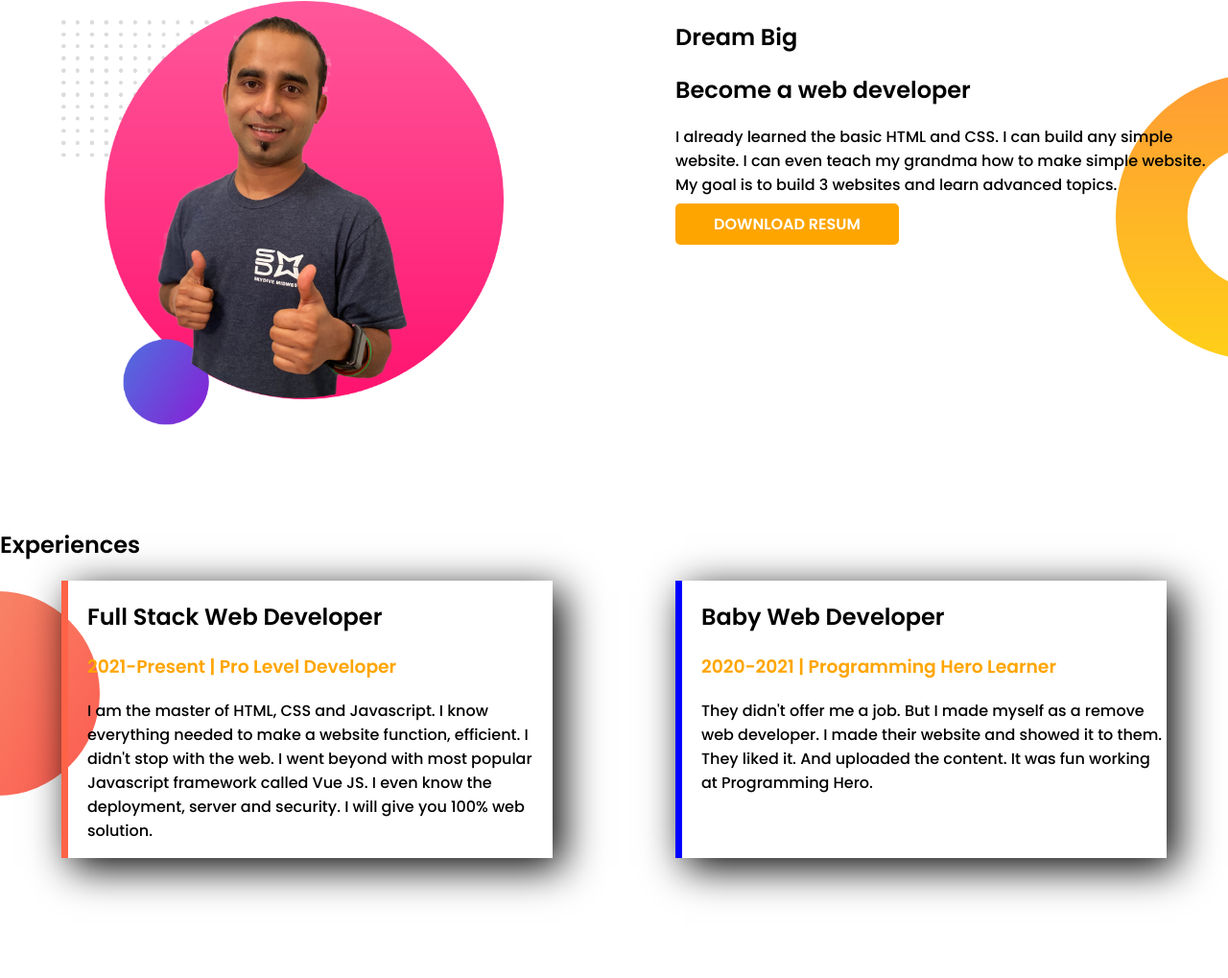
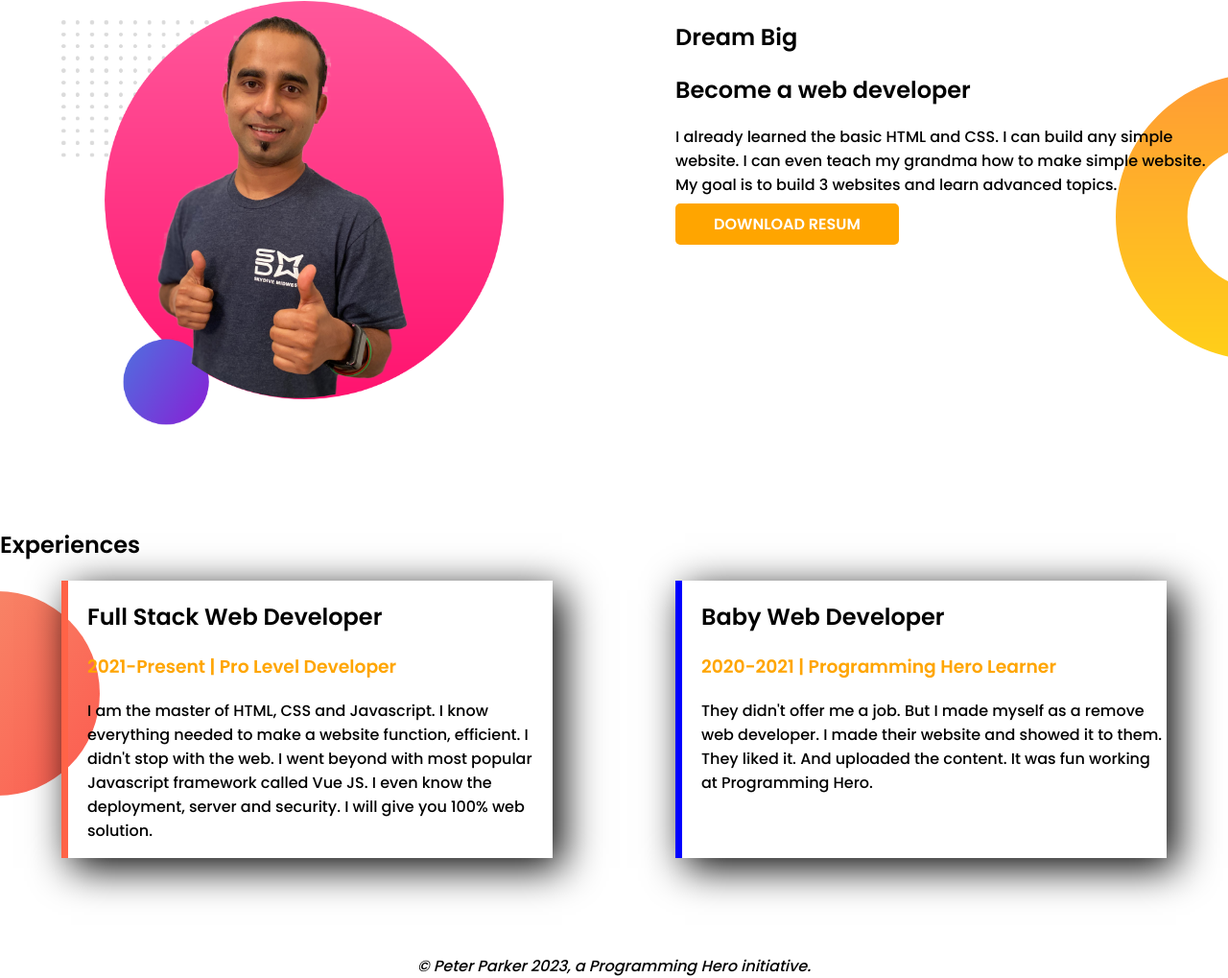
Before and after one commit to SabbirHowlader/developer-portfolio, a plain HTML site: page index.html in a window 1280 px wide. Shown: the part 549-1568 px from the top of the page at 96% size. Before the commit the page ends 1543 px from the top, so only its background shows below. Drawn offline with Linux system fonts and the light colour scheme.

```diff
--- a/index.html
+++ b/index.html
@@ -57,4 +57,5 @@
           </div>
     </section>
 </body>
+<footer>© Peter Parker 2023, a Programming Hero initiative.</footer>
 </html>
--- a/style.css
+++ b/style.css
@@ -54,3 +54,8 @@ body{
 }
 #baby-web-developer{
    border-left: 7px solid blue;
+}
+footer{
+    text-align: center;
+   font-style: italic;
+}
```
